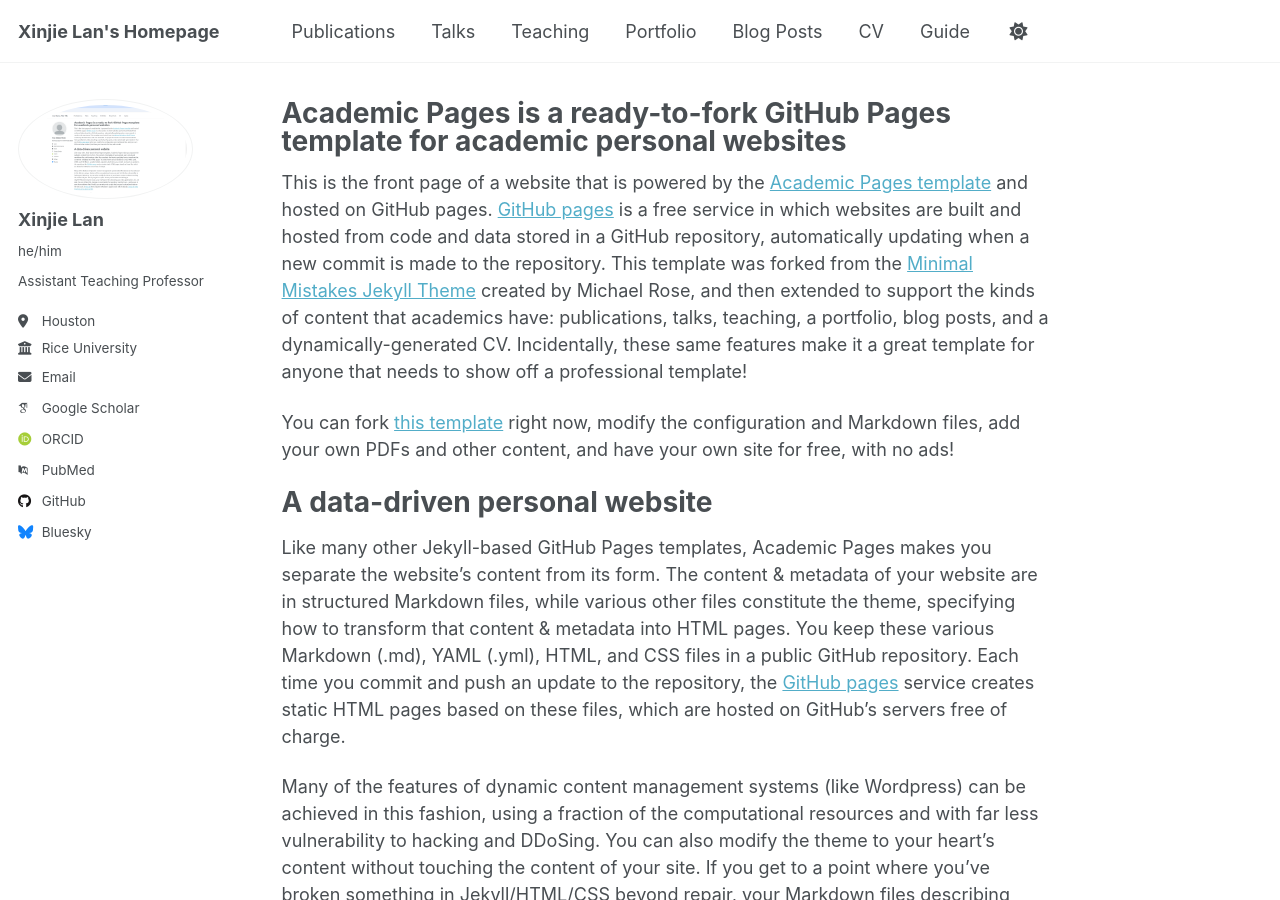
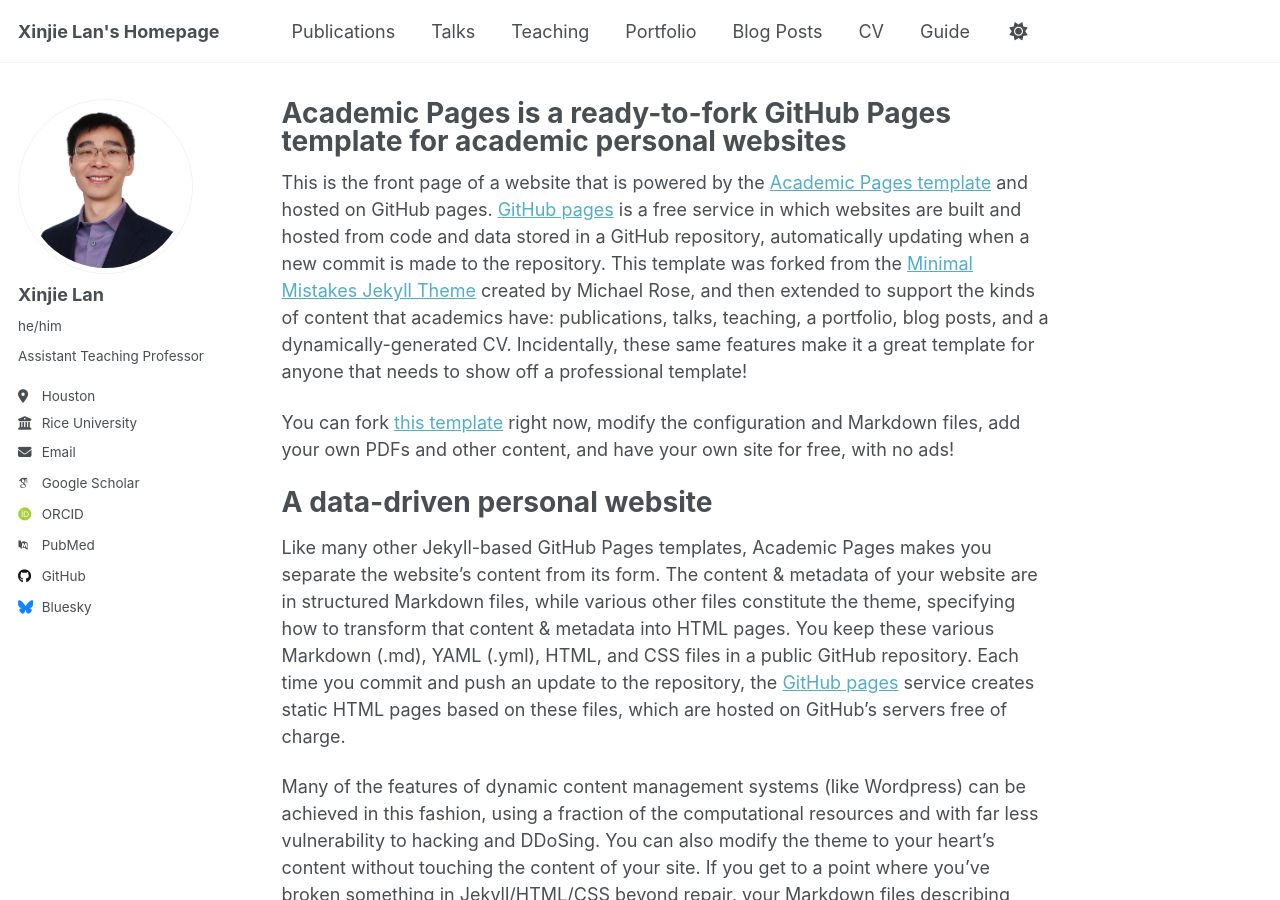
Before and after one commit to xinjie-ethan-lan/xinjie-ethan-lan.github.io, a Jekyll site: the page built from _pages/about.md, in a window 1280 px wide and 900 px high. Built offline with Jekyll 4.4.1, drawn with Linux system fonts in a browser that asks for light colours; some web fonts are replaced; a script that is not in the unit is left out.

Commit message:
Add a new profile

```diff
--- a/_config.yml
+++ b/_config.yml
@@ -22,7 +22,7 @@ repository               : "academicpages/academicpages.github.io"
 #               Additional customization can be done by editing /_includes/author-profile.html
 author:
   # Biographic information
-  avatar           : "homepage.png"
+  avatar           : "XinjieLan.png"
   name             : "Xinjie Lan"
   pronouns         : "he/him"
   bio              : "Assistant Teaching Professor"
```
Also changed, not shown: images/XinjieLan.png (added), 1 other file.
